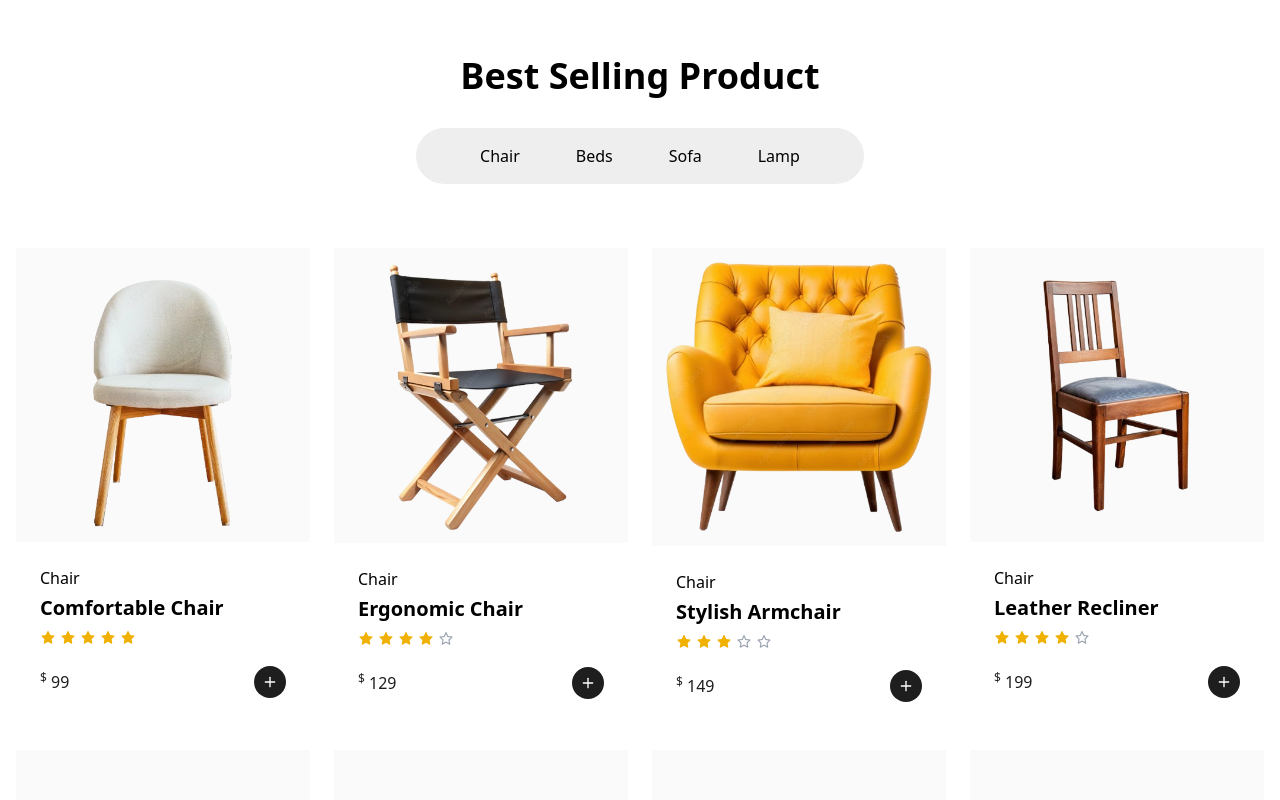
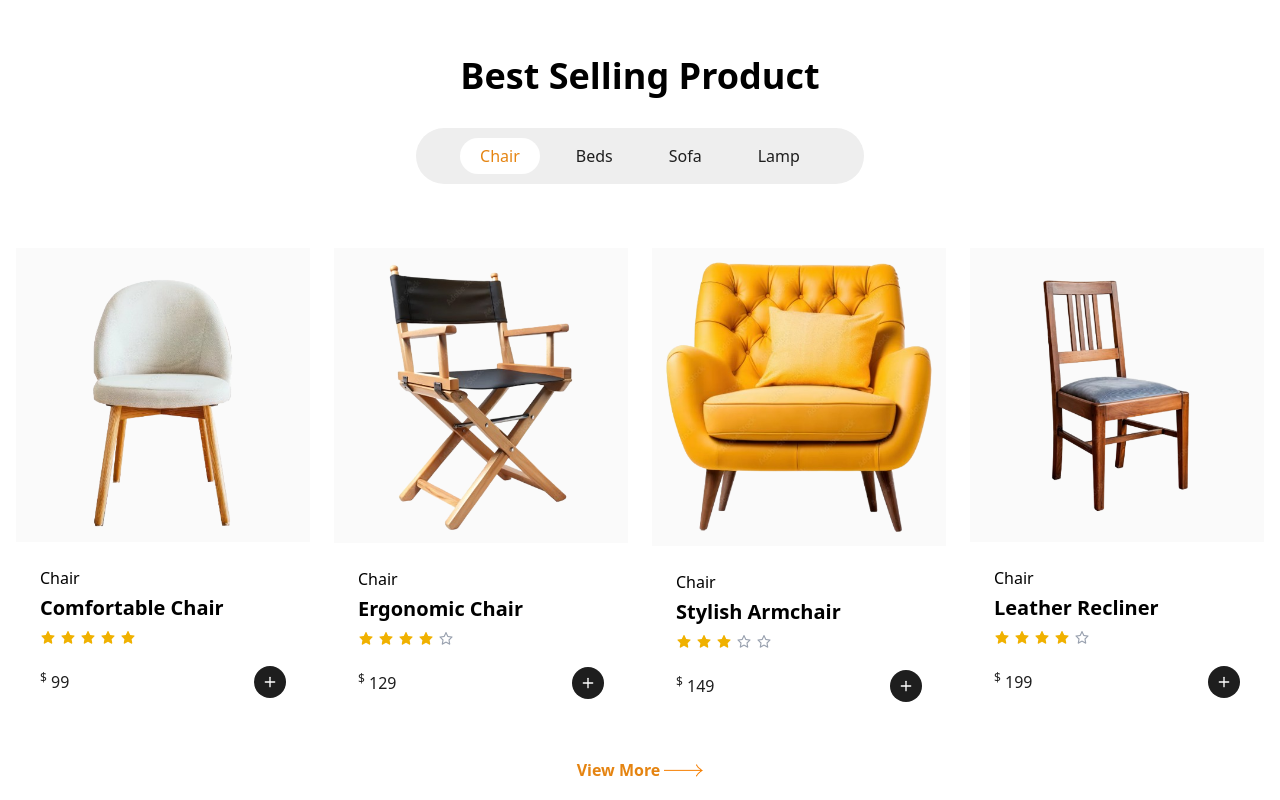
Before and after one commit to mn-sohel/panto-furniture, a React (Vite) app: page / in a window 1280 px wide. Shown: the part 1200-2000 px from the top of the page. Built offline with nearby package versions, Linux system fonts and the light colour scheme.

Commit message:
Product filter part done
episode 277

```diff
--- a/src/pages/shop/Products.jsx
+++ b/src/pages/shop/Products.jsx
@@ -1,35 +1,69 @@
-import React from 'react'
-import { products } from '../../utils/products'
-import ProductCard from './ProductCard'
+import React, { useState } from "react";
+import { products } from "../../utils/products";
+import ProductCard from "./ProductCard";
+import btnIcon from "../../assets/button-icon.png";
+import Button from "../../components/Button";
 
-const Products = ({headLine}) => {
-    const categories = ["Chair", "Beds", "Sofa", "Lamp"]
+const Products = ({ headLine }) => {
+  const categories = ["Chair", "Beds", "Sofa", "Lamp"];
+  const [selectedCategory, setSelectedCategory] = useState("Chair");
+  const [visibleProducts, setVisibleProducts] = useState(4);
+
+  const filteredProducts = products.filter(
+    (product) => product.category === selectedCategory
+  );
+
+  const loadMoreProducts = () => {
+    setVisibleProducts((prev) => prev + 4);
+  };
+
   return (
     <div>
-        <div className='section-container'>
-            <h2 className='text-4xl font-bold text-center my-8'>{headLine}</h2>
+      <div className="section-container">
+        <h2 className="text-4xl font-bold text-center my-8">{headLine}</h2>
 
-            {/* category tabs */}
-            <div className='bg-[#EEEEEE] max-w-md mx-auto sm:rounded-full md:p-2.5 py-5 mb-16'>
-                <div className='flex flex-col sm:flex-row items-center md:justify-center gap-4'>
-                    {
-                        categories.map((category, index)=> (
-                            <button key={index} className={`py-1.5 sm:px-5 px-8 rounded-full hover:bg-[#E58411] hover:text-white transition-colors`}>{category}</button>
-                        ))
-                    }
-                </div>
-            </div>
-            {/* product grid */}
-            <div className='grid grid-cols-1 sm:grid-cols-2 md:grid-cols-4 gap-6'>
-                {
-                    products.map((product, index) => (
-                        <ProductCard key={index} product={product}/>
-                    ))
-                }
-            </div>
+        {/* category tabs */}
+        <div className="bg-[#EEEEEE] max-w-md mx-auto sm:rounded-full md:p-2.5 py-5 mb-16">
+          <div className="flex flex-col sm:flex-row items-center md:justify-center gap-4">
+            {categories.map((category, index) => (
+              <button
+                onClick={() => {
+                  setSelectedCategory(category);
+                  setVisibleProducts(4);
+                }}
+                key={index}
+                className={`py-1.5 sm:px-5 px-8 rounded-full hover:bg-[#E58411] hover:text-white transition-colors ${
+                  selectedCategory === category
+                    ? "bg-white text-[#E58411]"
+                    : "text-[#1E1E1E]"
+                }`}
+              >
+                {category}
+              </button>
+            ))}
+          </div>
         </div>
+        {/* product grid */}
+        <div className="grid grid-cols-1 sm:grid-cols-2 md:grid-cols-4 gap-6">
+          {filteredProducts.slice(0, visibleProducts).map((product, index) => (
+            <ProductCard key={index} product={product} />
+          ))}
+        </div>
+        {/* button for showing more product */}
+        {visibleProducts < filteredProducts.length && (
+          <div className="flex justify-center items-center mt-8">
+            {/* <Button text="View More"/> */}
+            <button
+                onClick={loadMoreProducts}
+                className="text-base font-semibold text-[#E58411] flex items-center gap-1">
+              View More
+              <img src={btnIcon} alt="" />
+            </button>
+          </div>
+        )}
+      </div>
     </div>
-  )
-}
+  );
+};
 
-export default Products
+export default Products;
--- a/src/utils/products.js
+++ b/src/utils/products.js
@@ -1,5 +1,45 @@
 export const products = [
   // Chairs
+  {
+    id: 1,
+    name: "Comfortable Chair",
+    category: "Chair",
+    price: 99,
+    imageUrl: "chair-1.png",
+    rating: 5,
+  },
+  {
+    id: 2,
+    name: "Ergonomic Chair",
+    category: "Chair",
+    price: 129,
+    imageUrl: "chair-2.png",
+    rating: 4,
+  },
+  {
+    id: 3,
+    name: "Stylish Armchair",
+    category: "Chair",
+    price: 149,
+    imageUrl: "chair-3.png",
+    rating: 3,
+  },
+  {
+    id: 4,
+    name: "Leather Recliner",
+    category: "Chair",
+    price: 199,
+    imageUrl: "chair-4.png",
+    rating: 4,
+  },
+  {
+    id: 5,
+    name: "Minimalist Chair",
+    category: "Chair",
+    price: 89,
+    imageUrl: "chair-5.png",
+    rating: 4.5,
+  },
   {
     id: 1,
     name: "Comfortable Chair",
```
